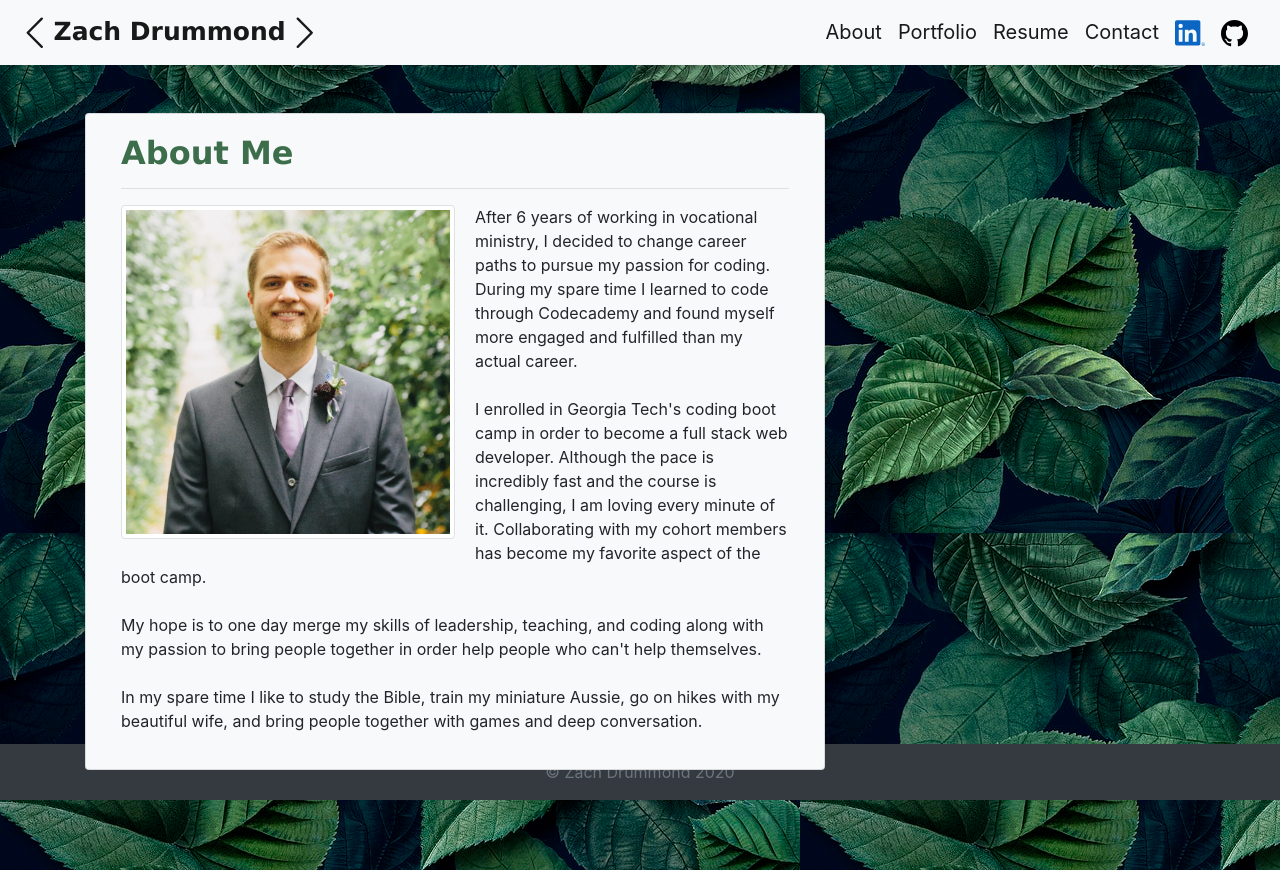
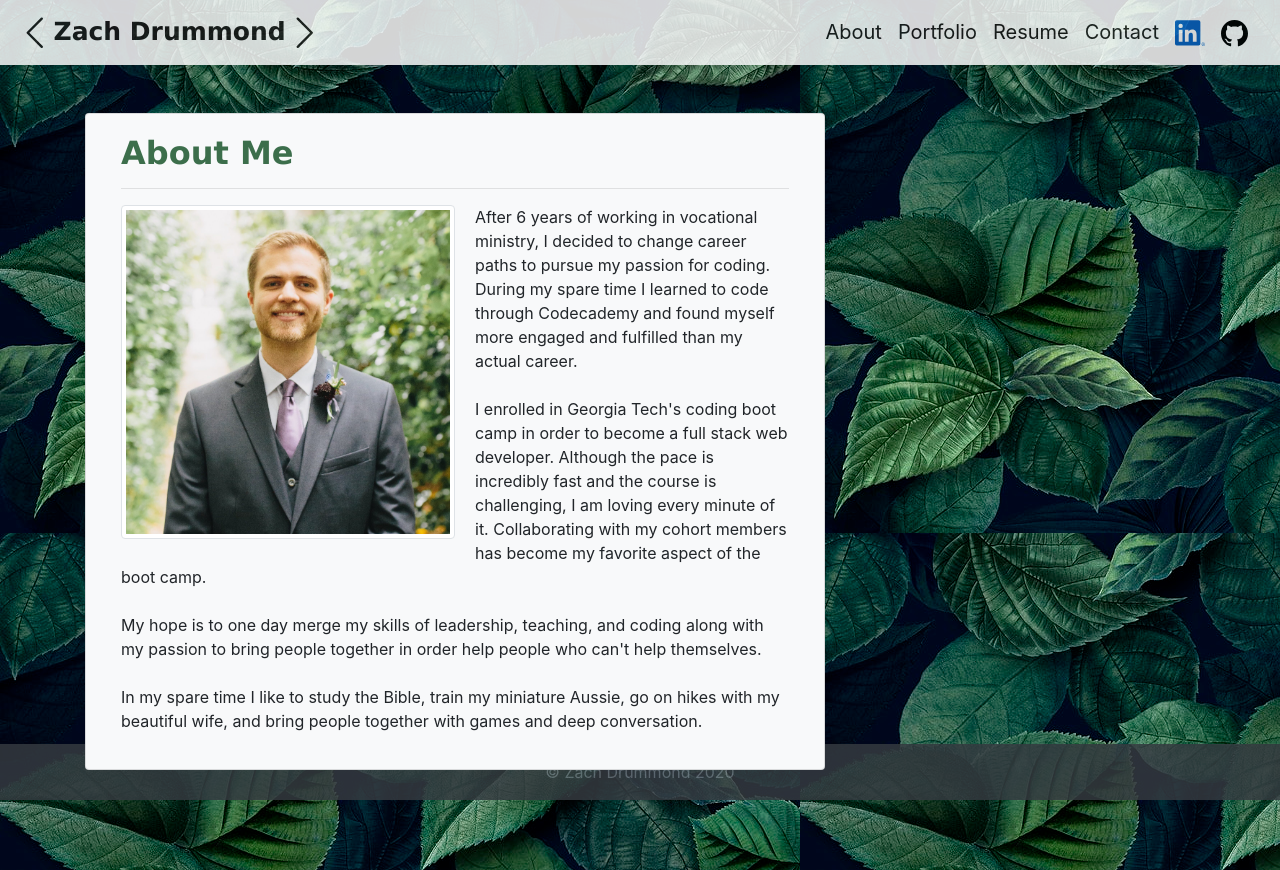
Before and after one commit to zachdrummond/portfolio-react, a React (Create React App) app: page / in a window 1280 px wide. Built offline with nearby package versions, Linux system fonts and the light colour scheme.

Commit message:
Fixing bug

```diff
--- a/src/components/Footer/Footer.css
+++ b/src/components/Footer/Footer.css
@@ -1,4 +1,4 @@
 footer {
-
+  opacity: 85%!important;
   z-index: -1!important;
 }
--- a/src/components/NavBar/NavBar.css
+++ b/src/components/NavBar/NavBar.css
@@ -1,5 +1,5 @@
 nav {
-
+  opacity: 85%!important;
 }
 
 #name {
```
